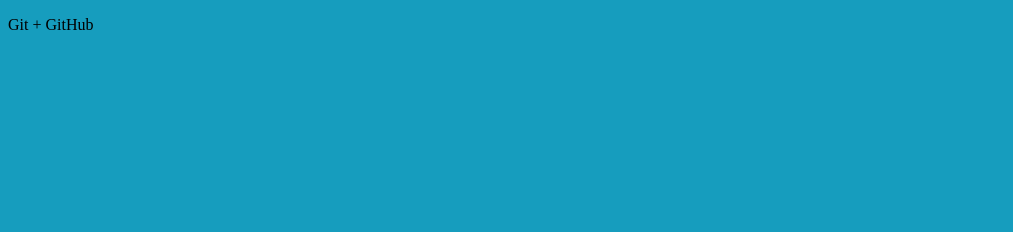
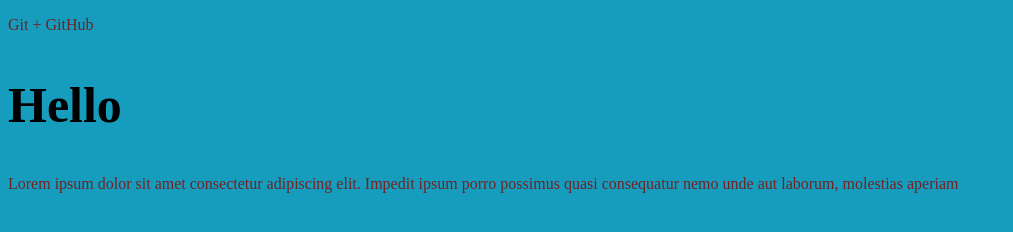
Before and after one commit to KaterynaSkubii/gitTest, a plain HTML site: page index.html in a window 1280 px wide. Shown: the whole page, without its empty margins (0-1013 px from the left). Drawn offline with Linux system fonts and the light colour scheme.

Commit message:
second change

```diff
--- a/css/main.css
+++ b/css/main.css
@@ -1,3 +1,9 @@
 body {
 	background-color: #169dbe;
 }
+p {
+	color: #702323;
+}
+h2 {
+	font-size: 50px;
+}
--- a/index.html
+++ b/index.html
@@ -9,5 +9,8 @@
 </head>
 <body>
 	<p>Git + GitHub</p>
+	<h2>Hello</h2>
+	<p>Lorem ipsum dolor sit amet consectetur adipiscing elit. Impedit ipsum porro
+	possimus quasi consequatur nemo unde aut laborum, molestias aperiam</p>
 </body>
 </html>
```
